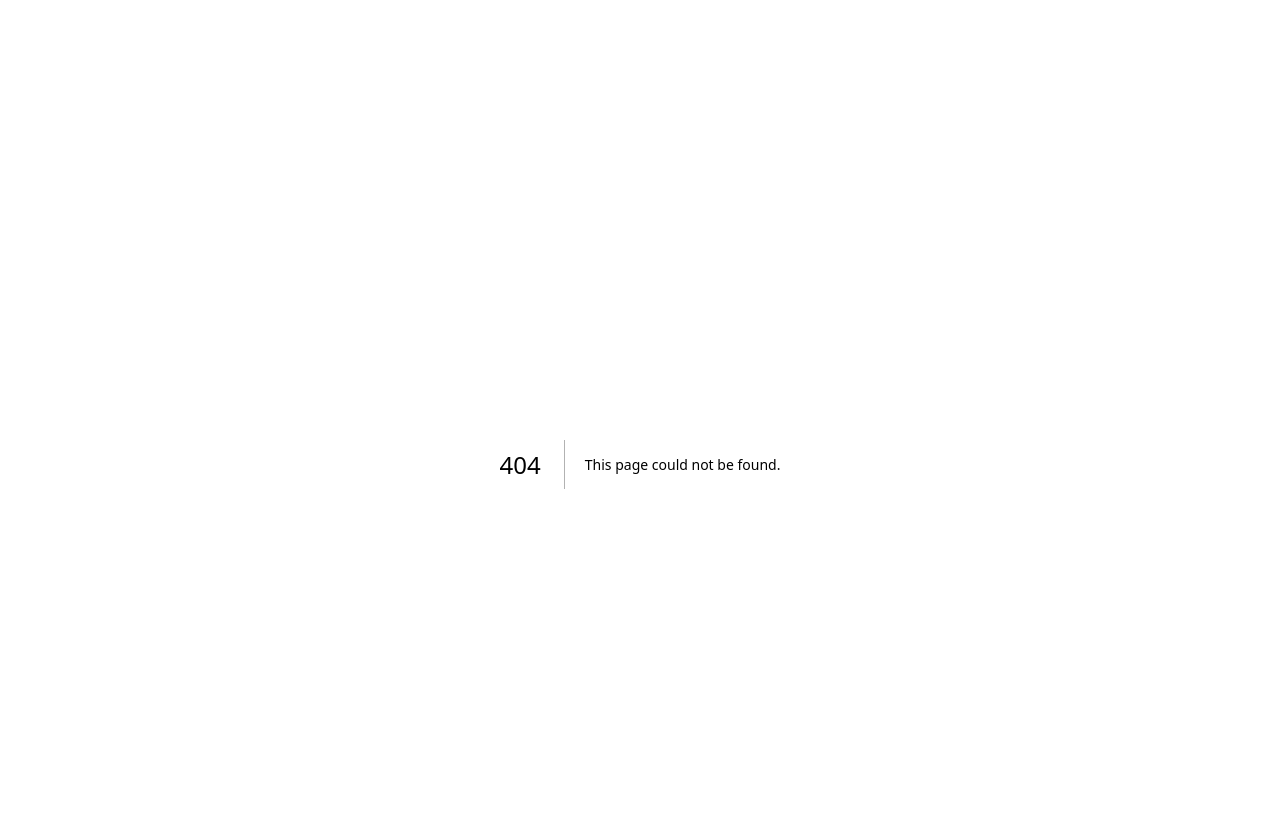
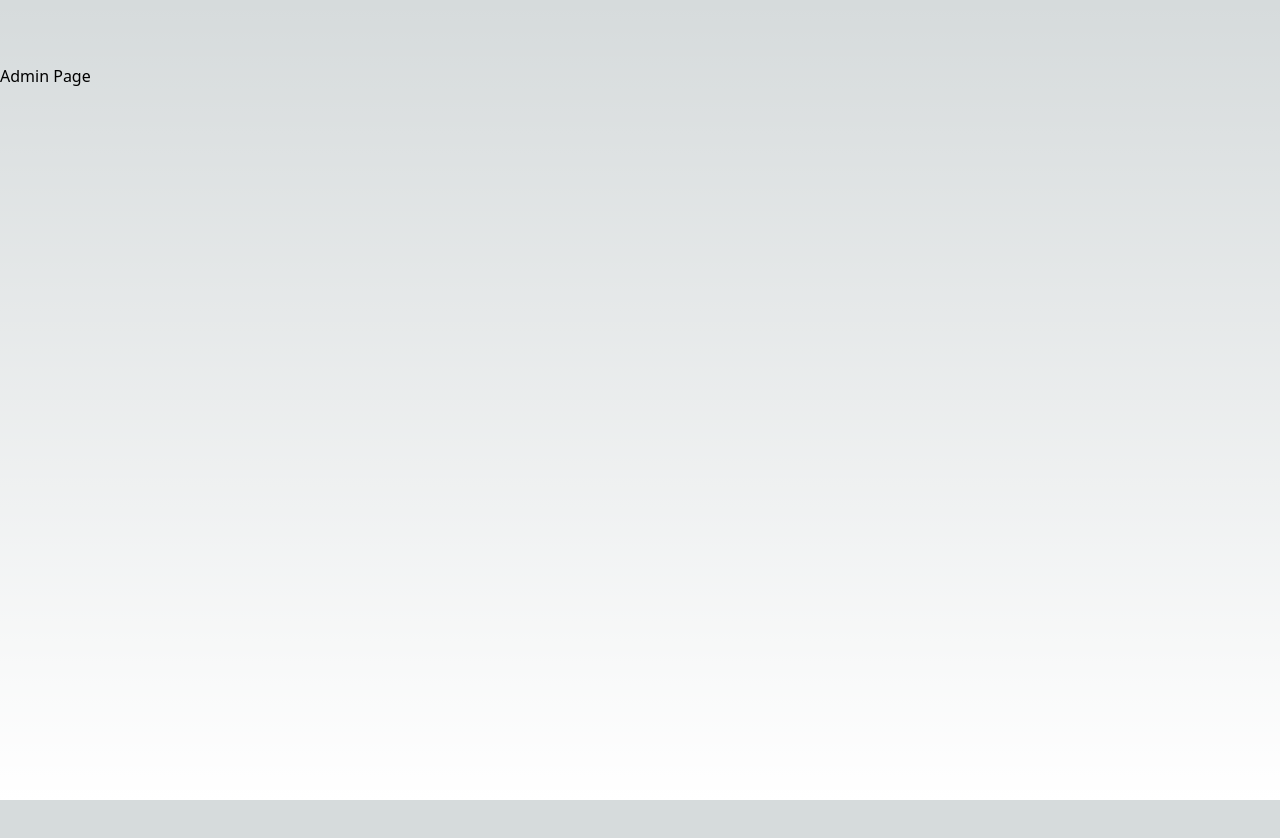
Before and after one commit to AlbaErik/Alba-Zanconi-proyecto-nextjs, a Next.js app in the folder nextjs-dashboard/: page /admin in a window 1280 px wide. Before the commit this address had no page. Shown: the top 838 px of the page. After the commit the page ends 800 px from the top, so only its background shows below. Built offline with nearby package versions, Linux system fonts and the light colour scheme.

Commit message:
admin page

```diff
--- /dev/null
+++ b/nextjs-dashboard/src/app/admin/page.tsx
@@ -0,0 +1,3 @@
+export default function Page() {
+    return <p>Admin Page</p>;
+}
```
